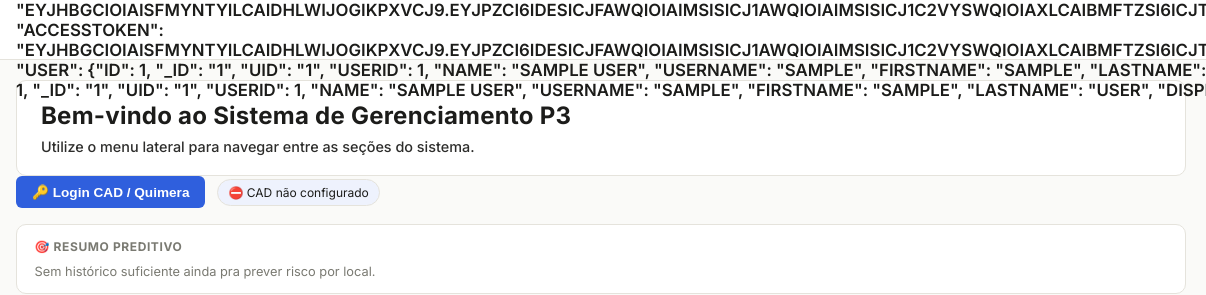
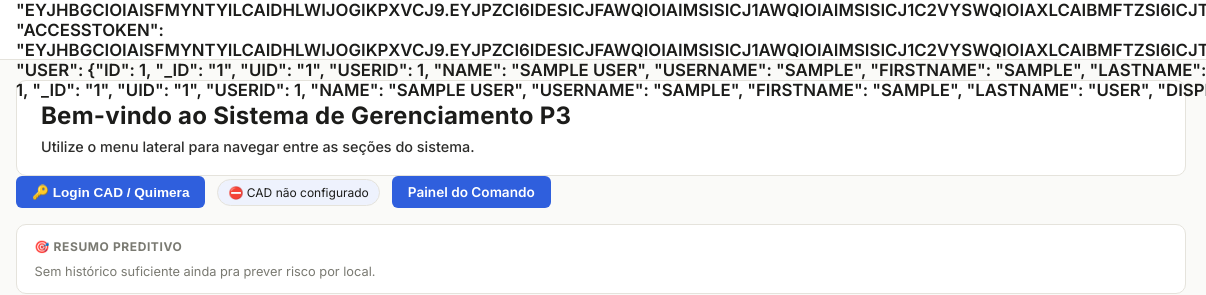
Before and after one commit to p310batalhao-spec/sistemap3, a website: page index.html in a window 1280 px wide. Shown: the top 295 px of the page, 74-1280 px from the left. Drawn offline with nearby package versions, Linux system fonts and the light colour scheme; no server answers; sample sign-in values are in the browser's storage.

Commit message:
Update index.html

```diff
--- a/index.html
+++ b/index.html
@@ -47,6 +47,7 @@
         :root[data-p3-theme="dark"] .resumo-preditivo-badge.baixo { background: rgba(43,227,166,.16); color: #7be0c2; }
         #resumo-preditivo-vazio { color: var(--p3-text-muted); font-size: .8rem; }
         #resumo-preditivo-rodape { flex-basis: 100%; font-size: .7rem; color: var(--p3-text-muted); margin-top: .2rem; }
+        .h-btn { background: var(--p3-blue-700); color: #fff; border-radius: 6px; padding: .5rem 1rem; font-size: .85rem; font-weight: 600; text-decoration: none; display: inline-block; }
     </style>
 </head>
 
@@ -71,6 +72,7 @@
                     🔑 Login CAD / Quimera
                 </button>
                 <div id="clm-badge-container"></div>
+                <a href="public/painel-comando.html" class="h-btn">Painel do Comando</a>
             </div>
 
             <!-- Resumo Preditivo — abaixo do login, itens lado a lado (ver
```
